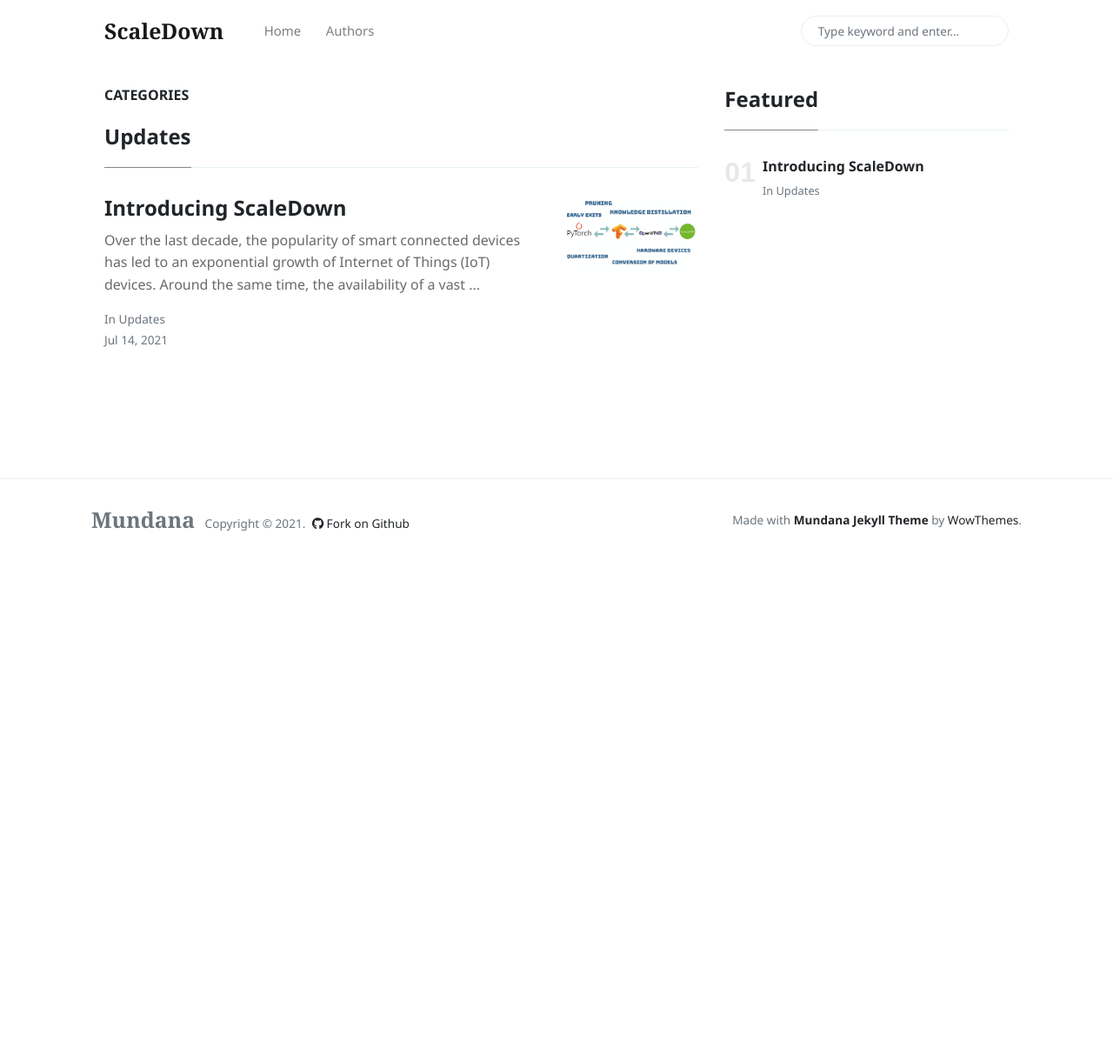
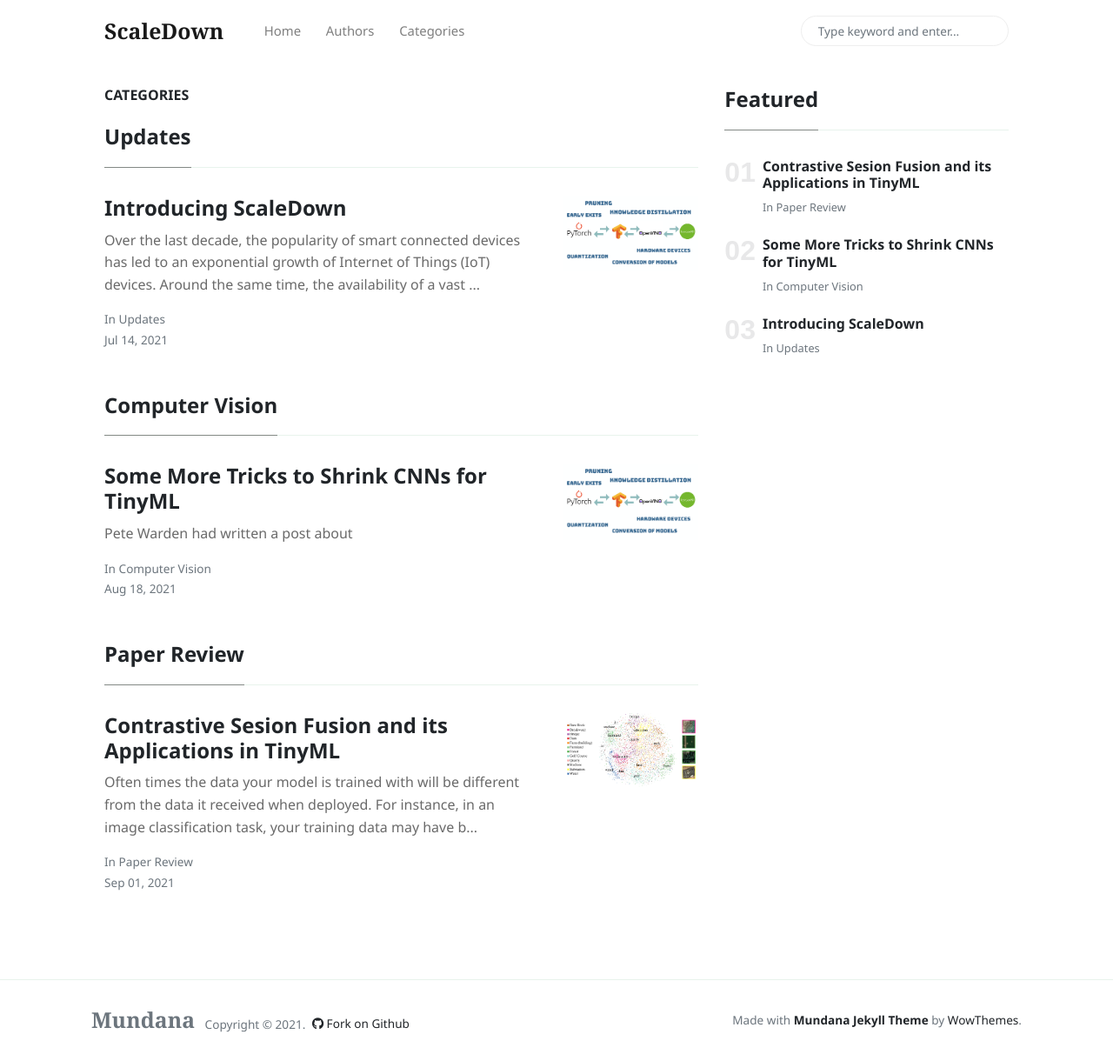
Before and after one commit to scaledown-team/blog, a Jekyll site: the page built from _pages/categories.html, in a window 1280 px wide and 1220 px high. Shown: the whole window at 87% size. Built offline with Jekyll 4.4.1, drawn with Linux system fonts in a browser that asks for light colours; nearby versions of some CDN libraries.

Commit message:
added articles

```diff
--- a/Gemfile
+++ b/Gemfile
@@ -13,6 +13,6 @@ gem 'wdm', '>= 0.1.0' if Gem.win_platform?
 group :jekyll_plugins do
     gem 'jekyll-feed'
     gem 'jekyll-sitemap'
-    gem 'jekyll-paginate'
     gem 'jekyll-seo-tag'
+    gem "jekyll-paginate"
 end
--- a/_config.yml
+++ b/_config.yml
@@ -3,7 +3,7 @@ name: 'ScaleDown'
 description: 'ScaleDown is an Open-Source Neural Network Optimization Framework for TinyML'
 logo: 'assets/images/side_text_logo.png'
 favicon: 'assets/images/logo.png'
-baseurl: '/blog'
+baseurl: ''
 # disqus: 'demowebsite'
 email: 'hello@csoham.com'
 # mailchimp-list: 'https://wowthemes.us11.list-manage.com/subscribe/post?u=8aeb20a530e124561927d3bd8&amp;id=8c3d2d214b'
--- a/_includes/menu-header.html
+++ b/_includes/menu-header.html
@@ -5,6 +5,9 @@
 </li>
 <li class="nav-item">
 <a class="nav-link" href="{{site.baseurl}}/authors-list.html">Authors</a>
+</li>
+<li class="nav-item">
+<a class="nav-link" href="{{site.baseurl}}/categories.html">Categories</a>
 </li>
 <!--
 <li class="nav-item">
--- /dev/null
+++ b/_posts/2021-08-18-some-more-weird-tricks-shrink-cnn.md
@@ -0,0 +1,10 @@
+---
+layout: post
+title:  "Some More Tricks to Shrink CNNs for TinyML"
+author: soham
+categories: [ Computer Vision ]
+image: assets/images/introducing-scaledown/cover.jpg
+tags: [ featured ]
+---
+
+Pete Warden had written a post about
--- /dev/null
+++ b/_posts/2021-09-01-paper-review-contrastive-sensor-fusion.md
@@ -0,0 +1,25 @@
+---
+layout: post
+title:  "Contrastive Sesion Fusion and its Applications in TinyML"
+author: archana
+categories: [ paper review ]
+image: assets/images/paper-review-csf/csf-cover.png
+tags: [ featured ]
+---
+
+Often times the data your model is trained with will be different from the data it received when deployed. For instance, in an image classification task, your training data may have been captured with a camera resolution or in a lighting condition that is different from the actual conditions when deployed. How do you train your model to account for these differences?
+
+**This article was originally published in Edge Impulse [here](https://www.edgeimpulse.com/blog/paper-review-contrastive-sensor-fusion-method-and-its-potential-applications-to-tinyml)**
+
+The authors of the paper *[Representation Learning for Remote Sensing: An Unsupervised Sensor Fusion Approach](https://arxiv.org/pdf/2108.05094.pdf)*, realised that this is a major issue especially for remote sensing data where images can be captured with sensors of different resolutions and channels. Moreover, images of the same location can change significantly over a short period of time, even if they have been taken by the same sensor. Finally, since most objects in these images are really small, labelling is a huge challenge.
+
+With these problems in mind, the authors tried to train a model that can create meaningful representation from unlabelled images that can learn from multiple combination of sensors and channels (even if certain sensors or channels are missing). The authors show that their technique can generate useful representations and even outperform models with ImageNet weights.
+
+You can read a more in-depth review of the paper at *[this blog by Edge Impulse](https://www.edgeimpulse.com/blog/paper-review-contrastive-sensor-fusion-method-and-its-potential-applications-to-tinyml)* and you can find the full code for the paper *[here](https://storage.cloud.google.com/public-published-datasets/csf_code.zip)*.
+
+## How can this help with TinyML?
+Even though this is not a TinyML paper and the authors of the paper never mention TinyML, it is still really exciting for me because of its immense potential for applying it to TinyML.
+
+The biggest application for this is how it can be used to make trained models more robust to changes in sensor configurations like lighting and resultion (in case of cameras) or precisions and ranges (in case of most other sensors). It could make systems more resilient to damaged sensors as well. Another application is how it can be used to switch off sensors one at a time when battery is running low. This would allow for graceful degradation of devices.
+
+You can read in more detail about potential application in TinyML *[here](https://www.edgeimpulse.com/blog/paper-review-contrastive-sensor-fusion-method-and-its-potential-applications-to-tinyml#future-work-and-potential-areas-of-expansion-to-tinyml)*
--- a/index.html
+++ b/index.html
@@ -171,7 +171,7 @@
         <h4 class="font-weight-bold spanborder"><span>All Stories</span></h4>
 
 
-        {% for post in paginator.posts %}
+	{% for post in paginator.posts %}
 
             {% include main-loop-card.html %}
 
```
Also changed, not shown: _posts/2021-07-14-introducing-scaledown.md (+1 -1 lines), README.md, _posts/2021-09-11-what-is-quantization.md (added), assets/images/paper-review-csf/csf-cover.png (added), 1 other file.
